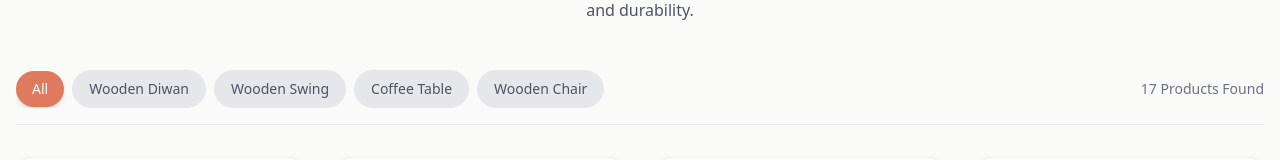
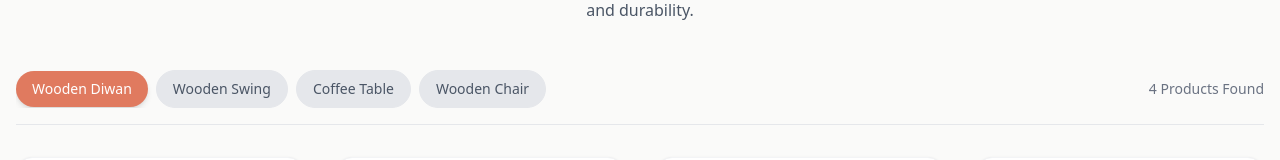
Before and after one commit to ashadullah761-tech/handicraft, a Next.js app: page /shop in a window 1280 px wide. Shown: the part 219-379 px from the top of the page. Built offline with nearby package versions, Linux system fonts and the light colour scheme; no server answers; the database is empty.

Commit message:
Remove 'All' tab from Shop page to prevent category mixing

```diff
--- a/src/app/shop/page.tsx
+++ b/src/app/shop/page.tsx
@@ -26,10 +26,10 @@ const staticProducts = [
   { id: `chair-4`, name: `Carved Wheel Rocking Chair`, price: 239.00, image: `/images/chair-4.jpg?v=2`, category: "Wooden Chair" },
 ];
 
-const categories = ["All", "Wooden Diwan", "Wooden Swing", "Coffee Table", "Wooden Chair"];
+const categories = ["Wooden Diwan", "Wooden Swing", "Coffee Table", "Wooden Chair"];
 
 export default function Shop() {
-  const [activeCategory, setActiveCategory] = useState("All");
+  const [activeCategory, setActiveCategory] = useState("Wooden Diwan");
   const [dbProducts, setDbProducts] = useState<any[]>([]);
 
   useEffect(() => {
@@ -50,19 +50,9 @@ export default function Shop() {
     fetchProducts();
   }, []);
 
-  const categoryOrder = ['Wooden Diwan', 'Wooden Swing', 'Coffee Table', 'Wooden Chair', 'Others'];
+  const allProducts = [...dbProducts, ...staticProducts];
 
-  const allProducts = [...dbProducts, ...staticProducts].sort((a, b) => {
-    const indexA = categoryOrder.indexOf(a.category);
-    const indexB = categoryOrder.indexOf(b.category);
-    const rankA = indexA === -1 ? 99 : indexA;
-    const rankB = indexB === -1 ? 99 : indexB;
-    return rankA - rankB;
-  });
-
-  const filteredProducts = activeCategory === "All"
-    ? allProducts
-    : allProducts.filter(p => p.category === activeCategory);
+  const filteredProducts = allProducts.filter(p => p.category === activeCategory);
 
   return (
     <div className="bg-[#FAFAF9] min-h-screen py-12">
```
